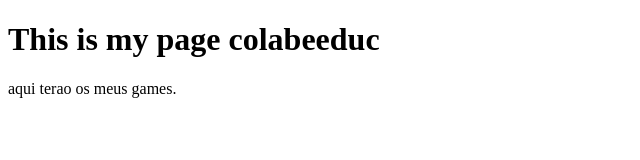
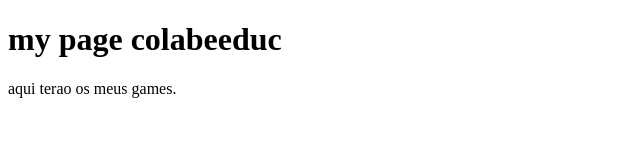
Before and after one commit to warllok/warllock.github.io, a plain HTML site: page index.html in a window 1280 px wide. Shown: the whole page, without its empty margins (0-640 px from the left). Drawn offline with Linux system fonts and the light colour scheme.

Commit message:
Update index.html

```diff
--- a/index.html
+++ b/index.html
@@ -5,7 +5,7 @@
 </head>
 <body>
 
-<h1>This is my page colabeeduc</h1>
+<h1> my page colabeeduc</h1>
 <p>aqui terao os meus games.</p>
 
 </body>
```
